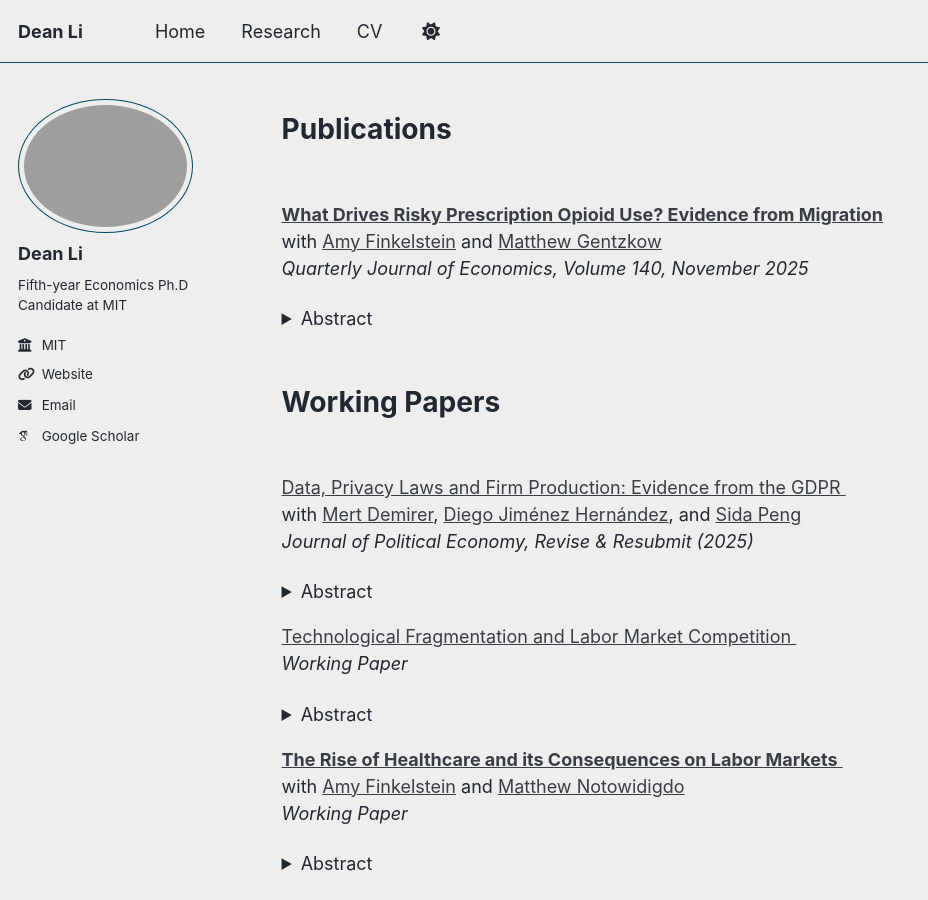
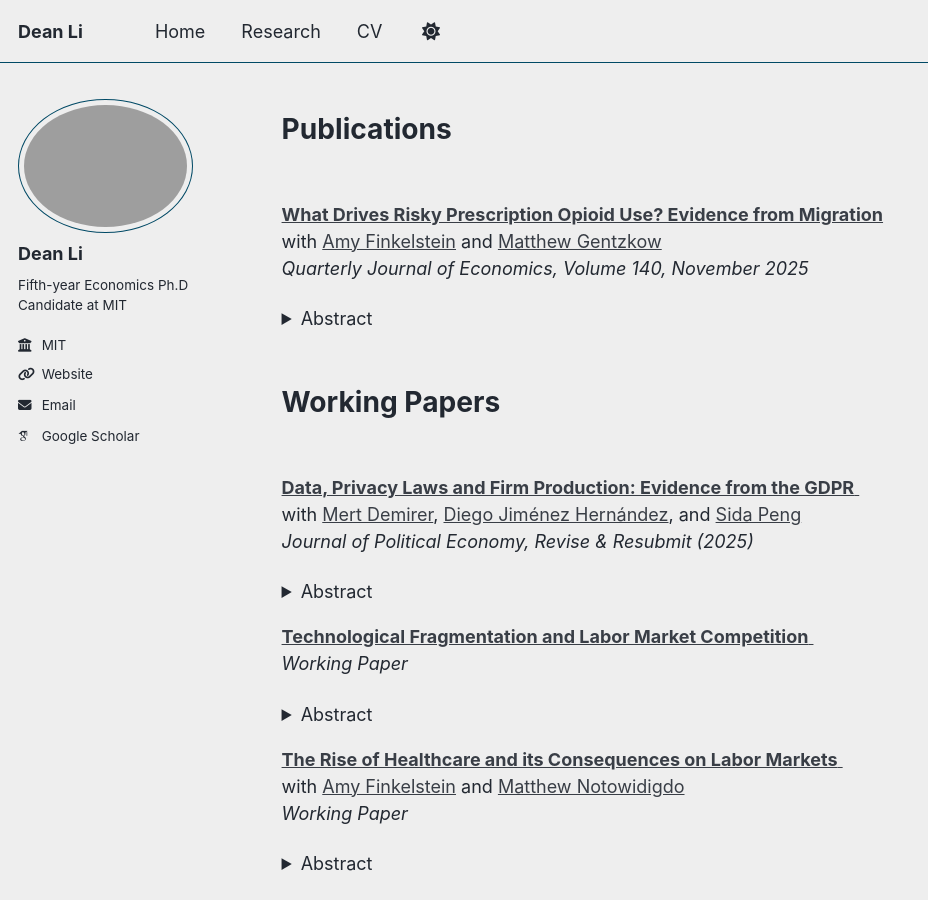
Before and after one commit to deanxli/deanxli.github.io, a Jekyll site: the page built from _pages/research.html, in a window 1280 px wide and 900 px high. Shown: the whole window, without its empty margins (0-928 px from the left). Built offline with Jekyll 4.4.1, drawn with Linux system fonts in a browser that asks for light colours; some web fonts are replaced; a script bundle is joined from its source files by our own code; library files that are not in the unit come from our copies.

```diff
--- a/_pages/research.html
+++ b/_pages/research.html
@@ -36,7 +36,7 @@ author_profile: true
 
 <section style="margin-top: 3rem;">
 <p>
-    <a href="https://files.deanxli.com/gdpr.pdf" target="_blank" title="Data, Privacy Laws and Firm Production: Evidence from the GDPR">Data, Privacy Laws and Firm Production: Evidence from the GDPR&nbsp;</a>&nbsp;&nbsp;
+    <a href="https://files.deanxli.com/gdpr.pdf" target="_blank" title="Data, Privacy Laws and Firm Production: Evidence from the GDPR"><b>Data, Privacy Laws and Firm Production: Evidence from the GDPR</b>&nbsp;</a>&nbsp;&nbsp;
     <br>
     with <a href="https://www.mertdemirer.com/" target="_blank" title="Mert Demirer">Mert Demirer</a>, <a href="hhttps://www.diegojimenezh.com/" target="_blank" title="Diego Jiménez Hernández">Diego Jiménez Hernández</a>, and <a href="https://www.sidapeng.com/" target="_blank" title="Sida Peng">Sida Peng</a>&nbsp;&nbsp;
     <br>
@@ -49,7 +49,7 @@ author_profile: true
 </details>
 
 <p>
-    <a href="https://files.deanxli.com/gdpr.pdf" target="_blank" title="Technological Fragmentation and Labor Market Competition">Technological Fragmentation and Labor Market Competition&nbsp;</a>&nbsp;&nbsp;
+    <a href="https://files.deanxli.com/gdpr.pdf" target="_blank" title="Technological Fragmentation and Labor Market Competition"><b>Technological Fragmentation and Labor Market Competition</b>&nbsp;</a>&nbsp;&nbsp;
     <br>
     <em>Working Paper</em>
 </p>
```
